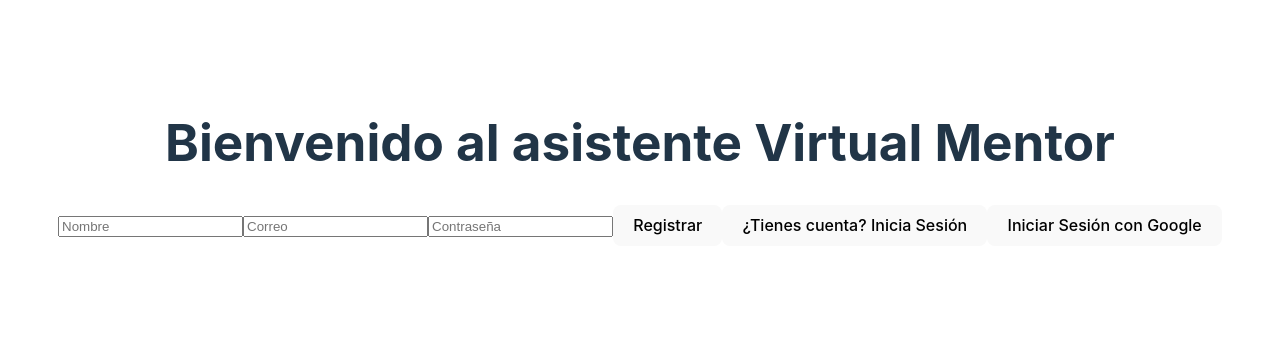
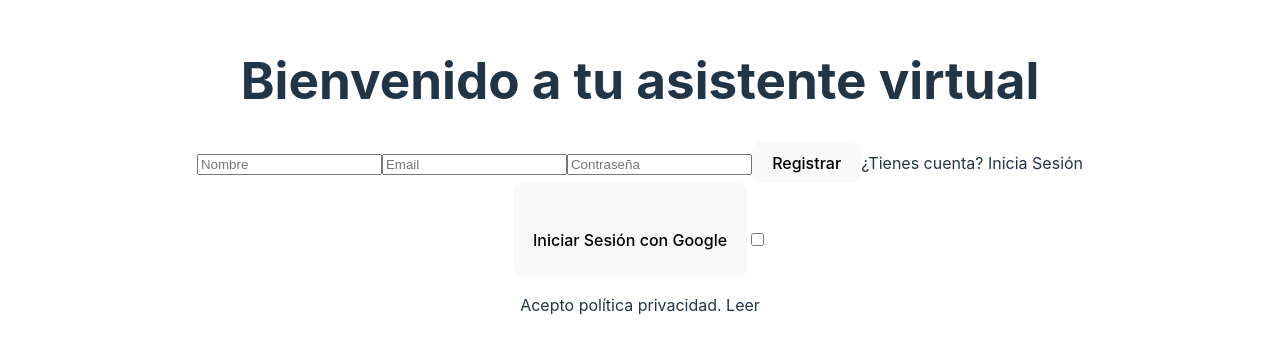
Before and after one commit to danisanguino/virtual-mentor-frontend, a React (Vite) app: page / in a window 1280 px wide. Shown: the part 237-590 px from the top of the page. Built offline with nearby package versions, Linux system fonts and the light colour scheme; no server answers.

Commit message:
build BEM and sass

```diff
--- a/package.json
+++ b/package.json
@@ -15,7 +15,8 @@
     "react": "^18.3.1",
     "react-dom": "^18.3.1",
     "react-firebase-hooks": "^5.1.1",
-    "react-router-dom": "^7.1.1"
+    "react-router-dom": "^7.1.1",
+    "sass": "^1.83.4"
   },
   "devDependencies": {
     "@eslint/js": "^9.15.0",
--- a/src/App.tsx
+++ b/src/App.tsx
@@ -5,23 +5,20 @@ import { Conversations } from './components/conversations';
 import { SendMessage } from './components/sendMessage';
 import { handleForm } from './utils/handleForm';
 import { handleChange } from './utils/handleChange';
-import { infoCompany } from './utils/info';
-import { fetchUserData, createNewThread } from './utils/firestore';
-import { handleLogOut } from './utils/auth';
-import { useNavigate } from 'react-router-dom';
-import { onAuthStateChanged } from 'firebase/auth';
+import { fetchUserData } from './utils/firestore';
 import { auth } from './firebase/firebaseConfig';
-import { greeting } from './utils/greeting';
+import { unsubscribe } from './utils/unsuscribe';
+import { onNewThread } from './utils/onNewThread';
+import { Header } from './components/header';
 
 import './App.css';
-import { unsubscribe } from './utils/unsuscribe';
 
 function App() {
   const [threads, setThreads] = useState<IThread[]>([]);
   const [currentThreadId, setCurrentThreadId] = useState<string>('');
   const [input, setInput] = useState<string>('');
   const [userName, setUserName] = useState<string | null>(null);
-  const navigate = useNavigate();
+
 
   useEffect(() => {
     fetchUserData(setUserName, setThreads);
@@ -29,30 +26,15 @@ function App() {
 
 
   useEffect(() => {
-    const unsubscribeHandler = unsubscribe(auth, setUserName, setThreads); // Usar la función
-    return () => unsubscribeHandler(); // Limpiar al desmontar
+    const unsubscribeHandler = unsubscribe(auth, setUserName, setThreads);
+    return () => unsubscribeHandler();
   }, []);
 
-
-  const onNewThread = async (initialMessage: string): Promise<string> => {
-    const newThread: IThread = {
-      id: crypto.randomUUID(),
-      title: `Hilo: ${initialMessage}`,
-      messages: [
-        {
-          role: "system",
-          content: `Eres un asistente virtual de Virtual Mentor. Responde a todo lo que te pregunten, si te preguntan sobre Virtual Mentor coge la información de la empresa: ${infoCompany}`,
-        },
-        { role: "user", content: initialMessage },
-      ],
-    };
-
-    return await createNewThread(newThread, setThreads, setCurrentThreadId);
-  };
 
   const onThreadSelect = (threadId: string) => {
     setCurrentThreadId(threadId);
   };
+
 
   const handleThreadsUpdate = (updatedThreads: IThread[]) => {
     setThreads(updatedThreads);
@@ -60,22 +42,27 @@ function App() {
 
   return (
     <>
-      <h1>{greeting(new Date().getHours())} {userName} soy tu Asistente Virtual Mentor</h1>
+      <Header userName={userName} />
+
       <Threads
         threads={threads}
         currentThreadId={currentThreadId}
         onThreadSelect={onThreadSelect}
-        onNewThread={onNewThread}
+        onNewThread={(initialMessage) => onNewThread(initialMessage, setThreads, setCurrentThreadId)}
         setThreads={setThreads}
         onThreadsUpdate={handleThreadsUpdate}
       />
+
       <Conversations currentThreadId={currentThreadId} threads={threads} userName={userName} />
+
       <SendMessage
         input={input}
-        handleForm={(e) => handleForm(e, input, currentThreadId, threads, setThreads, setInput, onNewThread)}
+        handleForm={(e) => handleForm(e, input, currentThreadId, threads, setThreads, setInput, (initialMessage) =>
+          onNewThread(initialMessage, setThreads, setCurrentThreadId)
+        )}
         handleChange={(e) => handleChange(e, setInput)}
       />
-      <button onClick={() => handleLogOut(navigate)}>Cerrar Sesión</button>
+
     </>
   );
 }
--- a/src/components/conversations.tsx
+++ b/src/components/conversations.tsx
@@ -1,8 +1,6 @@
 import { ConversationsListProps } from '../interfaces/interfaces';
 
-
 export const Conversations: React.FC<ConversationsListProps> = ({currentThreadId, threads, userName}) => {
-
 
   return (
     <div>
@@ -19,6 +17,6 @@ export const Conversations: React.FC<ConversationsListProps> = ({currentThreadId
         ) : (
           <p>Crea un hilo para iniciar una conversación.</p>
         )}
-      </div>
+    </div>
   )
 }
--- /dev/null
+++ b/src/components/header.tsx
@@ -0,0 +1,21 @@
+import { useNavigate } from 'react-router-dom';
+import { HeaderProps } from '../interfaces/interfaces';
+import { handleLogOut } from '../utils/auth';
+import { greeting } from '../utils/greeting';
+
+export const Header: React.FC<HeaderProps>  = ({ userName }) => {
+
+  const navigate = useNavigate();
+
+  return (
+    <div className='header'>
+
+      <img src="" alt="Virtual Mentor logo" className='header__logo' />
+
+      <div className='header__container'>
+        <a className='header__container--text'>{greeting(new Date().getHours())} {userName}, ¿en qué puedo ayudarte hoy?</a>
+        <button onClick={() => handleLogOut(navigate)} className='header__container--button'>Cerrar Sesión</button>
+      </div>
+    </div>
+  )
+}
--- a/src/components/sendMessage.tsx
+++ b/src/components/sendMessage.tsx
@@ -3,14 +3,17 @@ import { SendMessageProps } from '../interfaces/interfaces';
 
 export const SendMessage: React.FC<SendMessageProps> = ({input, handleForm, handleChange}) => {
   return (
-    <form onSubmit={handleForm}>
+
+  <form onSubmit={handleForm} className='container-send-message'>
     <input
       type="text"
       placeholder="Escribe aquí tu consulta"
       value={input}
       onChange={handleChange}
+      className='container-send-message__input'
     />
-    <button type="submit">Enviar</button>
+    <button type="submit" className='button button--send-message'>Enviar</button>
   </form>
+
   )
 }
--- a/src/components/threads.tsx
+++ b/src/components/threads.tsx
@@ -49,16 +49,8 @@ export const Threads: React.FC<ThreadListProps> = ({
   };
 
   return (
-    <div className="threads">
-      <div className="new-thread">
-        <input
-          type="text"
-          placeholder="Nuevo hilo"
-          value={newThreadTitle}
-          onChange={handleNewThreadChange}
-        />
-        <button onClick={handleNewThreadSubmit}>Crear hilo</button>
-      </div>
+    <div className="container-thread">
+      <h2 className='container-thread__title'>Hilos</h2>
 
       <ul>
         {threads.map((thread) => (
@@ -68,10 +60,25 @@ export const Threads: React.FC<ThreadListProps> = ({
             className={currentThreadId === thread.id ? 'selected' : ''}
           >
             {thread.title}
-            <button onClick={() => handleDeleteThread(thread.id, threads, setThreads)}>Eliminar</button>
+            <button onClick={() => handleDeleteThread(thread.id, threads, setThreads)} className='container-thread__title--button-delete-thread'>Eliminar</button>
           </li>
         ))}
       </ul>
+
+      <div className="container-thread__new-thread">
+        <p>Crear un nuevo hilo</p>
+        <div className="container-thread__new-thread--separator">
+          <input
+            type="text"
+            placeholder="Nombre del hilo"
+            value={newThreadTitle}
+            onChange={handleNewThreadChange}
+            className='container-thread__new-thread--input'
+          />
+          <button onClick={handleNewThreadSubmit} className='button button--create-thread'>Crear hilo</button>
+        </div>
+      </div>
+
     </div>
   );
 };
--- a/src/firebase/firebaseConfig.ts
+++ b/src/firebase/firebaseConfig.ts
@@ -1,5 +1,5 @@
 import { initializeApp } from "firebase/app";
-import { getAuth, onAuthStateChanged } from "firebase/auth";
+import { getAuth } from "firebase/auth";
 import { getFirestore } from "firebase/firestore";
 
 const firebaseConfig = {
@@ -17,12 +17,5 @@ const app = initializeApp(firebaseConfig);
 export const db = getFirestore(app);
 const auth = getAuth();
 
-onAuthStateChanged(auth, (user) => {
-  if (user) {
-    console.log('Usuario autenticado con UID:', user.uid);
-  } else {
-    console.log('No hay usuario autenticado.');
-  }
-});
 
 export { auth };
--- a/src/interfaces/interfaces.ts
+++ b/src/interfaces/interfaces.ts
@@ -1,5 +1,3 @@
-import { Auth } from "firebase/auth";
-
 export interface ChatCompletionMessage {
   role: 'system' | 'user' | 'assistant';
   content: string;
@@ -32,3 +30,7 @@ export interface SendMessageProps {
   handleChange: (e: React.ChangeEvent<HTMLInputElement>) => void;
   handleForm: (e: React.FormEvent) => void;
 }
+
+export interface HeaderProps {
+  userName: string | null;
+}
--- /dev/null
+++ b/src/utils/onNewThread.ts
@@ -0,0 +1,24 @@
+import { IThread } from '../interfaces/interfaces';
+import { createNewThread } from './firestore';
+import { Dispatch, SetStateAction } from 'react';
+import { infoCompany } from './info';
+
+export const onNewThread = async (
+  initialMessage: string,
+  setThreads: Dispatch<SetStateAction<IThread[]>>,
+  setCurrentThreadId: Dispatch<SetStateAction<string>>
+): Promise<string> => {
+  const newThread: IThread = {
+    id: crypto.randomUUID(),
+    title: `Hilo: ${initialMessage}`,
+    messages: [
+      {
+        role: 'system',
+        content: `Eres un asistente virtual de Virtual Mentor. Responde a todo lo que te pregunten, si te preguntan sobre Virtual Mentor coge la información de la empresa: ${infoCompany}`,
+      },
+      { role: 'user', content: initialMessage },
+    ],
+  };
+
+  return await createNewThread(newThread, setThreads, setCurrentThreadId);
+};
--- a/src/welcome.tsx
+++ b/src/welcome.tsx
@@ -59,13 +59,10 @@ export const Welcome = () => {
       } else {
         await signInWithEmail(email, password);
       }
-
-      console.log("Inicio de sesión exitoso. Redirigiendo...");
       navigate("/app");
     } catch (error: any) {
-      alert(error.message); // Muestra el error al usuario
-      // Opcional: Elimina el log del error si no es necesario
-      console.error("Error en handleAuth:", error.message);
+      alert(error.message);
+
     } finally {
       setPassword("");
     }
@@ -83,25 +80,31 @@ export const Welcome = () => {
 
 
   return (
-    <>
-      <h1>Bienvenido al asistente Virtual Mentor</h1>
+    <div className='container-login'>
 
-      <div>
+      <img src="" alt="" className='container-login__logo'/>
+
+      <h1 className='container-login__title '>Bienvenido a tu asistente virtual</h1>
+
+      <div className='container-login__form form-login'>
+
         {isRegister && (
           <input
             type="text"
             placeholder="Nombre"
             value={name}
             onChange={handleChangeName}
+            className="form-login__input"
             required
           />
         )}
 
         <input
           type="email"
-          placeholder="Correo"
+          placeholder="Email"
           value={email}
           onChange={handleChangeEmail}
+          className="form-login__input"
           required
         />
 
@@ -110,21 +113,28 @@ export const Welcome = () => {
           placeholder="Contraseña"
           value={password}
           onChange={handleChangePassword}
+          className="form-login__input"
           required
         />
 
-        <button onClick={handleAuth}>
+        <button onClick={handleAuth} className='button button--primary'>
           {isRegister ? "Registrar" : "Iniciar Sesión"}
         </button>
 
-        {/* Cambiar entre registro e inicio de sesión */}
-        <button onClick={() => setIsRegister(!isRegister)}>
+        <span onClick={() => setIsRegister(!isRegister)} className="interactive-text">
           {isRegister ? "¿Tienes cuenta? Inicia Sesión" : "¿No tienes cuenta? Regístrate"}
-        </button>
+        </span>
+      </div>
 
-        <button onClick={handleGoogleSignIn}>
-          Iniciar Sesión con Google
-        </button>
-      </div>
-    </>
+      <button onClick={handleGoogleSignIn} className='button button--google'>
+        <img src="" alt="" />
+        <p>Iniciar Sesión con Google</p>
+      </button>
+
+      <span className="container-login__terms">
+        <input type="checkbox" required />
+        <p>Acepto política privacidad. Leer</p>
+      </span>
+
+    </div>
 )};
```
Also changed, not shown: 1 other file (tests, documents, lock files or other folders).
